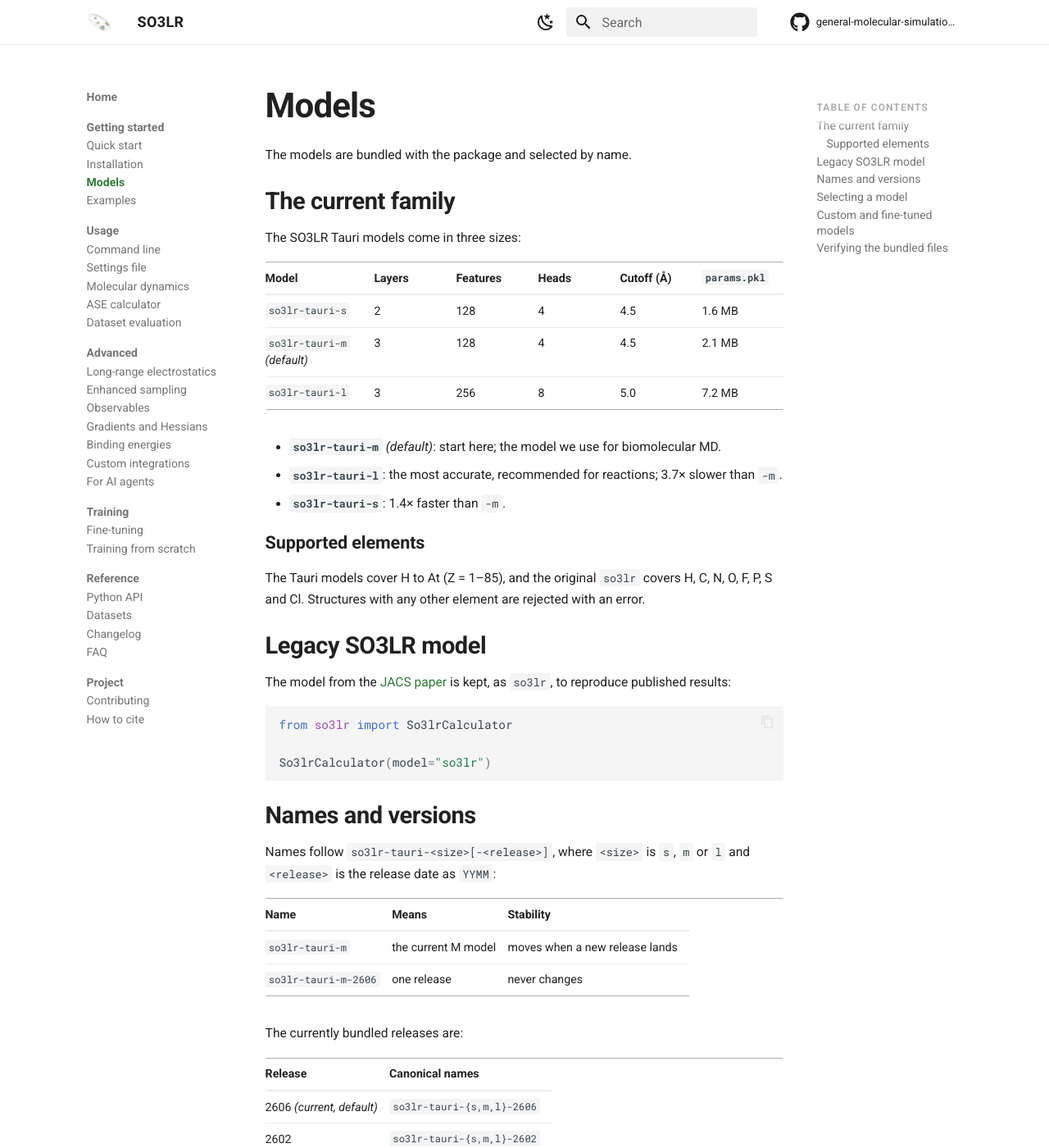
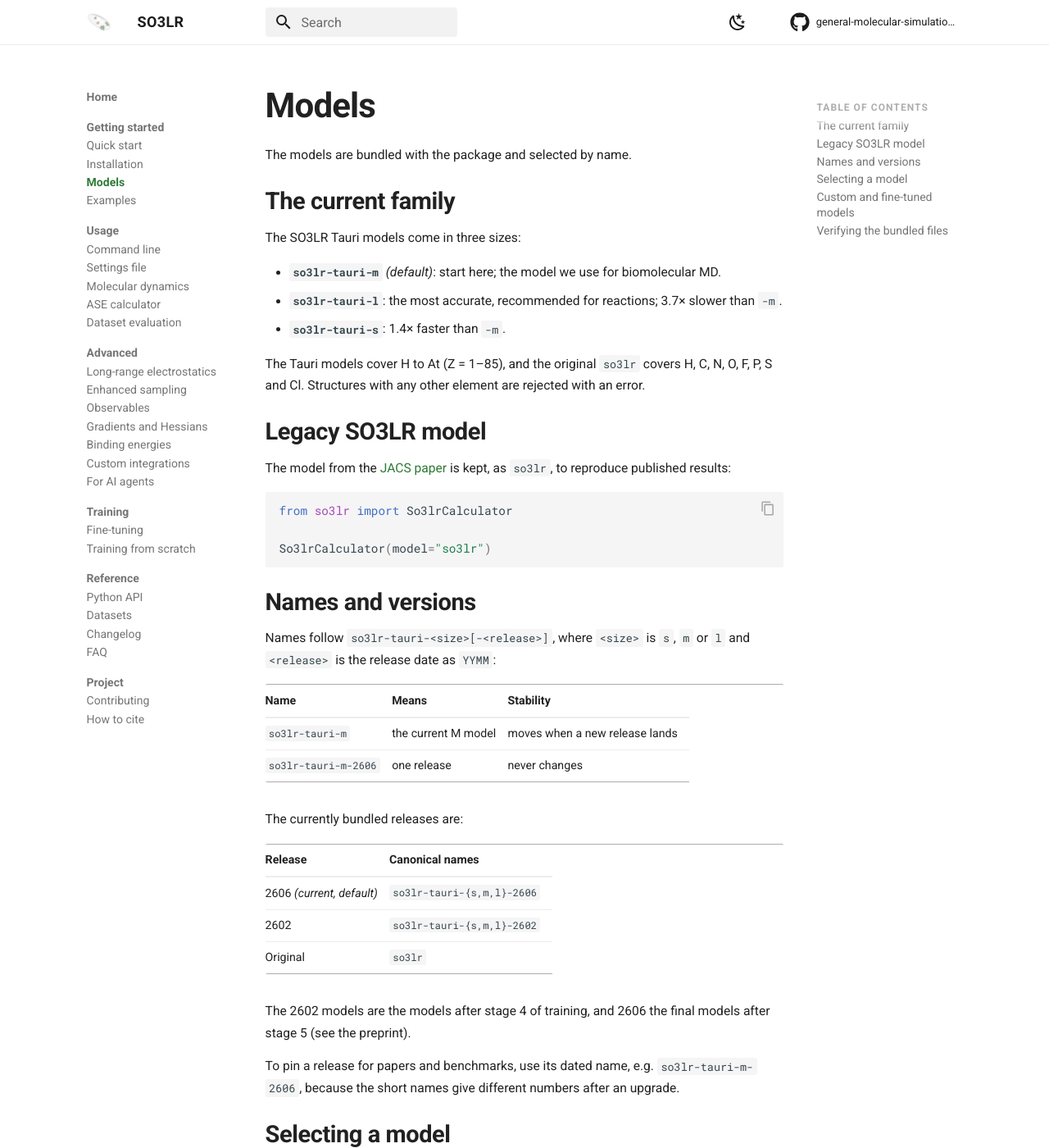
Before and after one commit to so3lr/so3lr.github.io, an MkDocs documentation site: the page built from docs/models.md, in a window 1280 px wide and 1400 px high. Shown: the whole window at 82% size. Built offline with MkDocs 1.6.1 and Material for MkDocs 9.7.7, drawn with Linux system fonts in a browser that asks for light colours; comment, search, counter and statistics services are not loaded.

Commit message:
Header search aligned with the page text, theme toggle by GitHub; neutral copy button; trim Home and Models

```diff
--- a/docs/models.md
+++ b/docs/models.md
@@ -6,16 +6,14 @@ The models are bundled with the package and selected by name.
 
 The SO3LR Tauri models come in three sizes:
 
-| Model | Layers | Features | Heads | Cutoff (Å) | `params.pkl` |
-|---|---|---|---|---|---|
-| `so3lr-tauri-s` | 2 | 128 | 4 | 4.5 | 1.6 MB |
-| `so3lr-tauri-m` *(default)* | 3 | 128 | 4 | 4.5 | 2.1 MB |
-| `so3lr-tauri-l` | 3 | 256 | 8 | 5.0 | 7.2 MB |
-
 - **`so3lr-tauri-m`** *(default)*: start here; the model we use for biomolecular MD.
 - **`so3lr-tauri-l`**: the most accurate, recommended for reactions; 3.7× slower
   than `-m`.
 - **`so3lr-tauri-s`**: 1.4× faster than `-m`.
+
+The Tauri models cover H to At (Z = 1–85), and the original `so3lr` covers H,
+C, N, O, F, P, S and Cl. Structures with any other element are rejected with
+an error.
 
 <!-- TODO (needs numbers): add a speed/accuracy table so the choice is
      quantitative rather than a rule of thumb. Suggested columns:
@@ -29,12 +27,6 @@ The SO3LR Tauri models come in three sizes:
      Errors on a named held-out set; throughput as ns/day for a stated system
      size on a stated GPU. Relative numbers (s = 1.8x m) are fine if absolute
      ones are awkward to publish. -->
-
-### Supported elements
-
-The Tauri models cover H to At (Z = 1–85), and the original `so3lr` covers H,
-C, N, O, F, P, S and Cl. Structures with any other element are rejected with
-an error.
 
 ## Legacy SO3LR model
 
--- a/docs/reference/datasets.md
+++ b/docs/reference/datasets.md
@@ -58,7 +58,7 @@ Missing labels give `NaN` metrics in [evaluation](../usage/evaluation.md) and
 are skipped in training.
 
 Structures with elements a model does not cover are rejected with an error (see
-[Supported elements](../models.md#supported-elements)).
+[Models](../models.md#the-current-family)).
 
 ## Bundled sample data
 
--- a/docs/reference/faq.md
+++ b/docs/reference/faq.md
@@ -27,7 +27,7 @@
 ??? question "Which elements are supported?"
     The `so3lr-tauri-s/m/l` models cover H to At (Z = 1–85), and the original
     `so3lr` covers H, C, N, O, F, P, S and Cl. See
-    [Supported elements](../models.md#supported-elements).
+    [Models](../models.md#the-current-family).
 
 ??? question "Why did my results change after upgrading?"
     Usually this is because `so3lr-tauri-s` / `-m` / `-l` point to the newest
--- a/docs/stylesheets/extra.css
+++ b/docs/stylesheets/extra.css
@@ -173,6 +173,40 @@
 
 .md-search__form:hover {
   background-color: rgba(128, 128, 128, 0.16);
+}
+
+/* Copy button: a neutral grey at rest. Material uses the hairline colour,
+   which on the blue-grey dark code background reads as a reddish smudge. */
+.md-code__button,
+.md-clipboard {
+  color: var(--md-default-fg-color--lighter);
+}
+
+/* Search sits under the page text; the theme toggle sits next to GitHub. */
+.md-header__option {
+  order: 2;
+  margin-left: auto;
+}
+
+.md-header__source {
+  order: 3;
+}
+
+@media screen and (min-width: 76.25em) {
+  .md-header__inner {
+    position: relative;
+  }
+
+  /* Left edge of the page text: primary sidebar plus the content margin. */
+  .md-search {
+    position: absolute;
+    left: calc(10.5rem + 1.2rem);
+  }
+
+  /* Keep the header title clear of the search box. */
+  .md-header__title {
+    flex: 0 0 7.2rem;
+  }
 }
 
 .md-nav {
```
Also changed, not shown: docs/index.md (+0 -2 lines), 1 other file.
